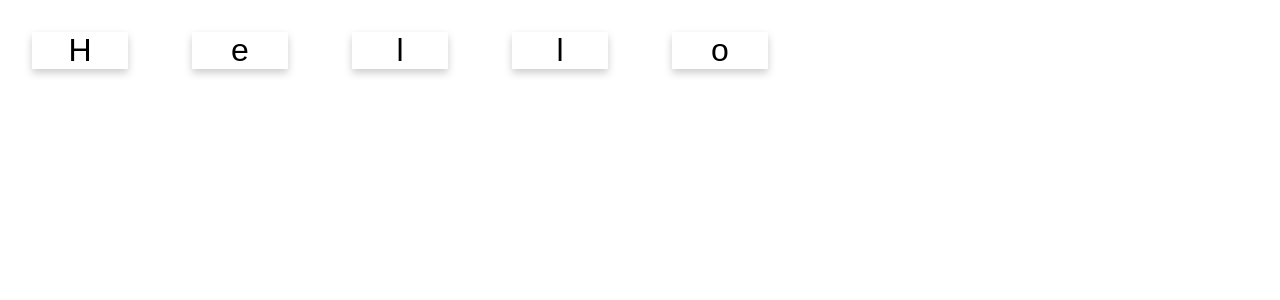
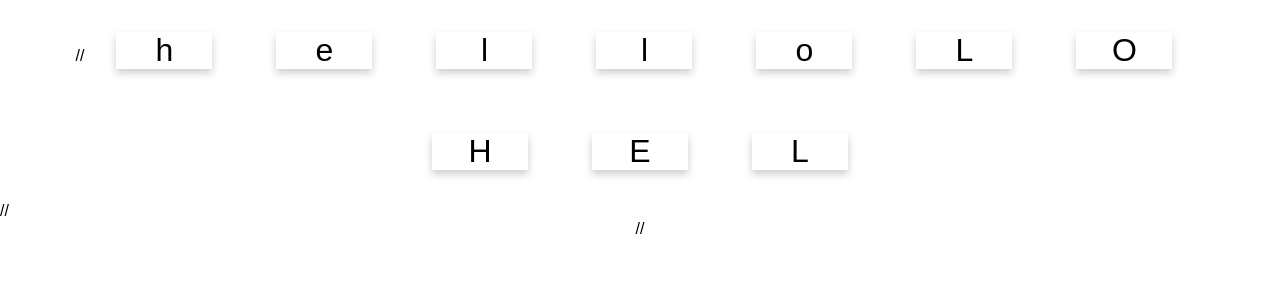
Before and after one commit to VorapratR/ReactLab, a React (Create React App) app in the folder card-game/: page / in a window 1280 px wide. Shown: the top 300 px of the page. Built offline with nearby package versions, Linux system fonts and the light colour scheme.

Commit message:
กำลังแก้บัค

```diff
--- a/card-game/src/App.js
+++ b/card-game/src/App.js
@@ -4,13 +4,14 @@ import './App.css';
 //import CharacterCard from './CharacterCard';
 import WordCard from './WordCard';
 
-const word = "Hello"
+const word = "hello"
 class App extends Component {
 
   render() {
     return (
       <div >
-       <WordCard value= {word}/>
+       <WordCard value = {word}/>
+       //<WordCard value = ""/>
       </div>
     );
   }
--- a/card-game/src/CharacterCard.js
+++ b/card-game/src/CharacterCard.js
@@ -8,12 +8,12 @@ export default class CharacterCard extends Component {
   }
   activate = () => {
     if(!this.state.active){
-    this.props.activationHandler(this.props.value)
+    this.props.activateHandler(this.props.value)
     this.setState({active: true})
     }
    }
   componentDidUpdate(prevProps){
-    if(prevProps.attempt != this.props.attempt){
+    if(prevProps.attempt !== this.props.attempt){
       this.setState({active:false})
     }
   }
--- a/card-game/src/WordCard.js
+++ b/card-game/src/WordCard.js
@@ -11,17 +11,21 @@ const prepareStateFromWord = (give_word) =>{
         guess:[],
         completed: false
        }
+}
+export default class WordCard extends Component{
+    constructor(props){
+        super(props)
+        this.state = prepareStateFromWord(this.props.value)
     }
-export default class WordCard extends Component{
-
-    activate =  c => { console.log(`${c} has been activated.`) }
-
-    activateHandler = c => {
+    //activate =  c => { console.log(`${c} has been activated.`) }
+    activateHandler = (c) => {
         //console.log(`${c} has been activate`)
-        let guess = [this.state.guess,c]
+        let guess = [this.state.guess+c]
+        console.log("guess-- " + guess.length)
+        console.log('word-- ' + this.state.word.length)
         this.setState({guess})
-        if (guess.length == this.state.chars.length){
-            if(guess.join('').toString() == this.state.word){
+        if (guess.length === this.state.chars.length){
+            if(guess.join('').toString() === this.state.word){
                 this.setState({guess:[],completed:true})
             }else{
                 this.setState({guess:[],attempt:this.state.attempt + 1 })
@@ -31,10 +35,13 @@ export default class WordCard extends Component{
 
     render(){
         return(
-            <div>
-            {Array.from(this.props.value).map((c,i) => <CharacterCard value={c} key= {i} activationHandler={this.activateHandler}/>)}
+            <div className= "App">
+            //{Array.from(this.props.value).map((c,i) => <CharacterCard value={c} key= {i} activationHandler={this.activateHandler}/>)}
+            { Array.from(this.state.chars).map(
+                (c,i)=> <CharacterCard value = {c} key = {i} attempt={this.state.attempt} activateHandler={this.activateHandler}/>
+            )}
             </div>
-        );
+        )
     }
 
 }
```
